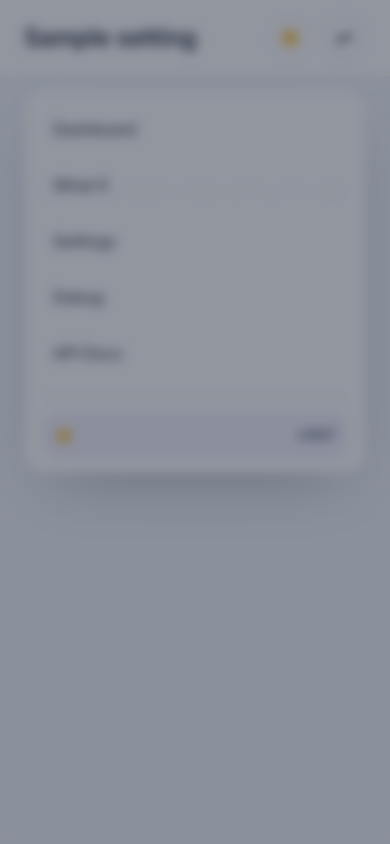
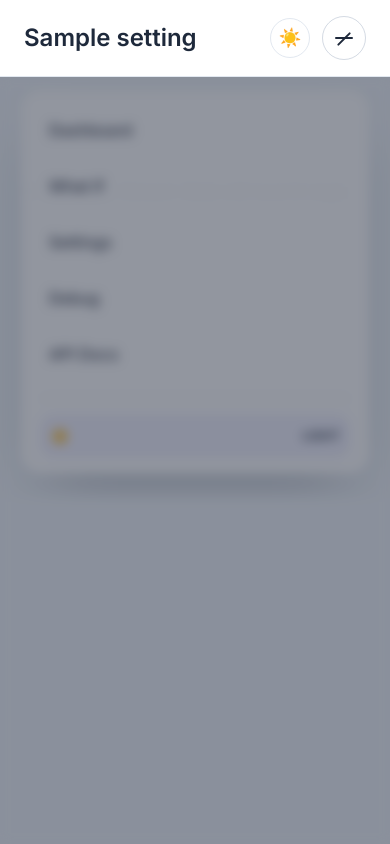
Before and after one commit to DJAMIRSAM/inbox-steward, a Python web app: template app/web/templates/base.html in a window 390 px wide, after a click on "Toggle navigation". Run offline with Jinja, Linux system fonts and the light colour scheme; the template is opened without the code that fills it: most values are stand-ins (such as "Sample title", 1, 10 or a date in 2020); some libraries are stand-ins or nearby versions.

Commit message:
Polish preloader animation and mobile navigation overlay

```diff
--- a/app/web/static/css/styles.css
+++ b/app/web/static/css/styles.css
@@ -1,5 +1,6 @@
 :root {
   color-scheme: light;
+  --nav-height: 72px;
 }
 
 html.dark {
@@ -454,15 +521,22 @@ body.mobile-nav-open {
 }
 
 .mobile-nav-panel {
-  position: absolute;
-  top: 100%;
+  position: fixed;
+  top: var(--nav-height);
   left: 0;
   right: 0;
+  width: 100%;
+  max-width: min(420px, 100%);
+  margin: 0 auto;
+  padding: 0 1.25rem;
   opacity: 0;
-  transform: translateY(-8px);
+  transform: translateY(-12px);
   pointer-events: none;
   visibility: hidden;
-  transition: opacity 0.25s ease, transform 0.25s ease;
+  transition: opacity 0.28s ease, transform 0.28s ease;
+  z-index: 60;
+  max-height: calc(100vh - var(--nav-height) - 1.5rem);
+  overflow-y: auto;
 }
 
 .mobile-nav-panel.is-open {
@@ -476,7 +550,8 @@ body.mobile-nav-open {
   display: flex;
   flex-direction: column;
   gap: 0.5rem;
-  margin: 0.75rem 1.5rem 1.5rem;
+  width: 100%;
+  margin: 0.75rem auto 1.5rem;
   padding: 1rem 1.25rem;
   background: rgba(255, 255, 255, 0.95);
   border-radius: 1.25rem;
@@ -571,23 +646,21 @@ body.mobile-nav-open {
 
 .mobile-nav-backdrop {
   position: fixed;
-  inset: 0;
+  top: var(--nav-height);
+  left: 0;
+  right: 0;
+  bottom: 0;
   background: rgba(15, 23, 42, 0.45);
   backdrop-filter: blur(6px);
   opacity: 0;
   pointer-events: none;
   transition: opacity 0.3s ease;
-  z-index: 30;
+  z-index: 45;
 }
 
 .mobile-nav-backdrop.is-visible {
   opacity: 1;
   pointer-events: auto;
-}
-
-.mobile-nav-panel,
-.mobile-nav-backdrop {
-  z-index: 50;
 }
 
 @keyframes preloader-spin {
--- a/app/web/templates/base.html
+++ b/app/web/templates/base.html
@@ -190,8 +190,16 @@
 
       const preloader = document.getElementById('preloader');
       const preloaderLogo = document.querySelector('[data-preloader-logo]');
+      const PRELOADER_MIN_MS = 900;
+      const PRELOADER_FAILSAFE_MS = 7000;
+      const preloaderStart = performance.now();
+      let preloaderLaunchStarted = false;
 
-      const finishPreloader = () => {
+      if (!preloader) {
+        document.body.classList.remove('preloader-active');
+      }
+
+      const removePreloader = () => {
         if (!preloader || preloader.classList.contains('is-hidden')) {
           document.body.classList.remove('preloader-active');
           return;
@@ -202,7 +210,27 @@
           if (preloader && preloader.parentElement) {
             preloader.parentElement.removeChild(preloader);
           }
-        }, 600);
+        }, 900);
+      };
+
+      const launchPreloader = () => {
+        if (!preloader || preloaderLaunchStarted) {
+          document.body.classList.remove('preloader-active');
+          return;
+        }
+        preloaderLaunchStarted = true;
+        preloader.classList.add('is-launching');
+        document.body.classList.remove('preloader-active');
+        window.setTimeout(removePreloader, 820);
+      };
+
+      const finishPreloader = () => {
+        if (!preloader || preloaderLaunchStarted) {
+          return;
+        }
+        const elapsed = performance.now() - preloaderStart;
+        const wait = Math.max(PRELOADER_MIN_MS - elapsed, 0);
+        window.setTimeout(launchPreloader, wait);
       };
 
       if (preloaderLogo) {
@@ -215,11 +243,19 @@
         window.setTimeout(finishPreloader, 200);
       });
 
-      window.setTimeout(finishPreloader, 5000);
+      window.setTimeout(launchPreloader, PRELOADER_FAILSAFE_MS);
 
+      const navRoot = document.querySelector('nav');
       const navToggle = document.querySelector('[data-mobile-nav-toggle]');
       const navPanel = document.getElementById('mobile-nav-panel');
       const navBackdrop = document.getElementById('mobile-nav-backdrop');
+
+      const updateNavHeight = () => {
+        if (!navRoot) return;
+        const height = navRoot.offsetHeight;
+        document.documentElement.style.setProperty('--nav-height', `${height}px`);
+      };
+      updateNavHeight();
 
       const setMobileNavState = (open) => {
         if (navToggle) {
@@ -250,11 +286,16 @@
         navBackdrop.addEventListener('click', closeMobileNav);
       }
 
-      window.addEventListener('resize', () => {
+      const handleResize = () => {
+        updateNavHeight();
         if (window.innerWidth >= 768) {
           closeMobileNav();
         }
-      });
+      };
+
+      window.addEventListener('resize', handleResize);
+      window.addEventListener('orientationchange', handleResize);
+      window.addEventListener('load', updateNavHeight);
 
       document.addEventListener('keydown', (event) => {
         if (event.key === 'Escape') {
```
Also changed, not shown: other parts of app/web/static/css/styles.css (+71 -1 lines).
